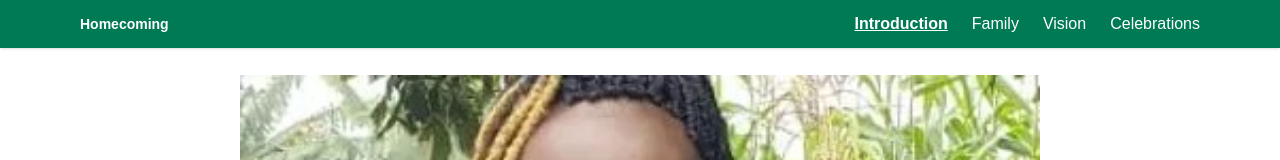
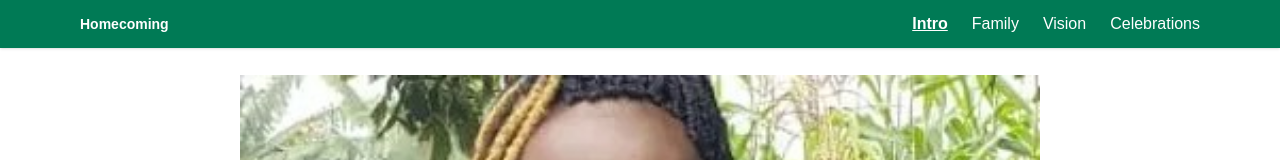
Before and after one commit to JKananda-code/wa-homecoming, a Next.js app: page / in a window 1280 px wide. Shown: the top 160 px of the page. Built offline with nearby package versions, Linux system fonts and the light colour scheme.

Commit message:
commit 10-07pm after adding some Images

```diff
--- a/app/components/Navbar.tsx
+++ b/app/components/Navbar.tsx
@@ -5,7 +5,7 @@ import { usePathname } from 'next/navigation';
 
 const navItems = [
 
-  { name: 'Introduction', path: '/' },
+  { name: 'Intro', path: '/' },
   { name: 'Family', path: '/family' },
   { name: 'Vision', path: '/vision-group' },
   { name: 'Celebrations', path: '/celebrations' },
```
